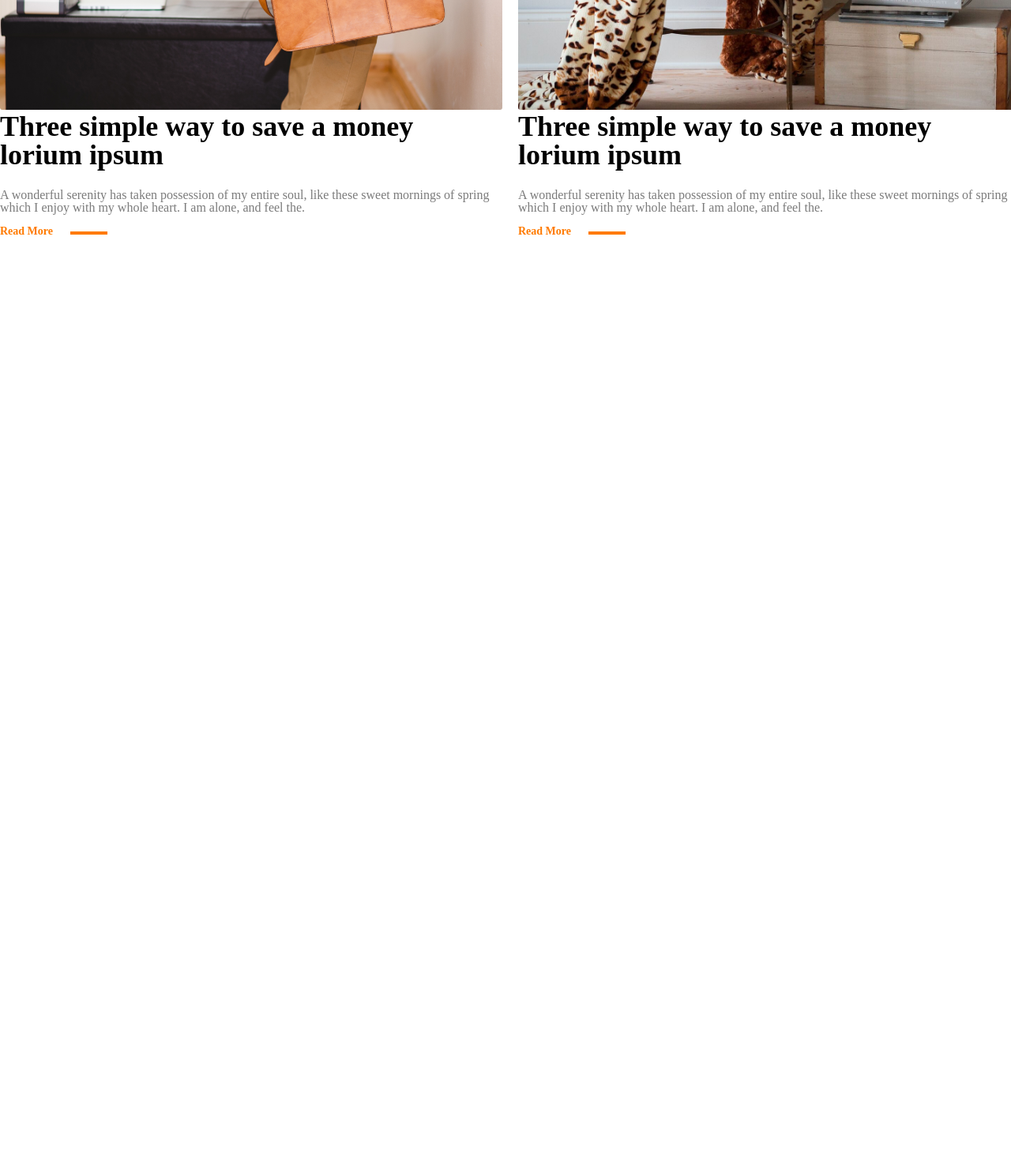
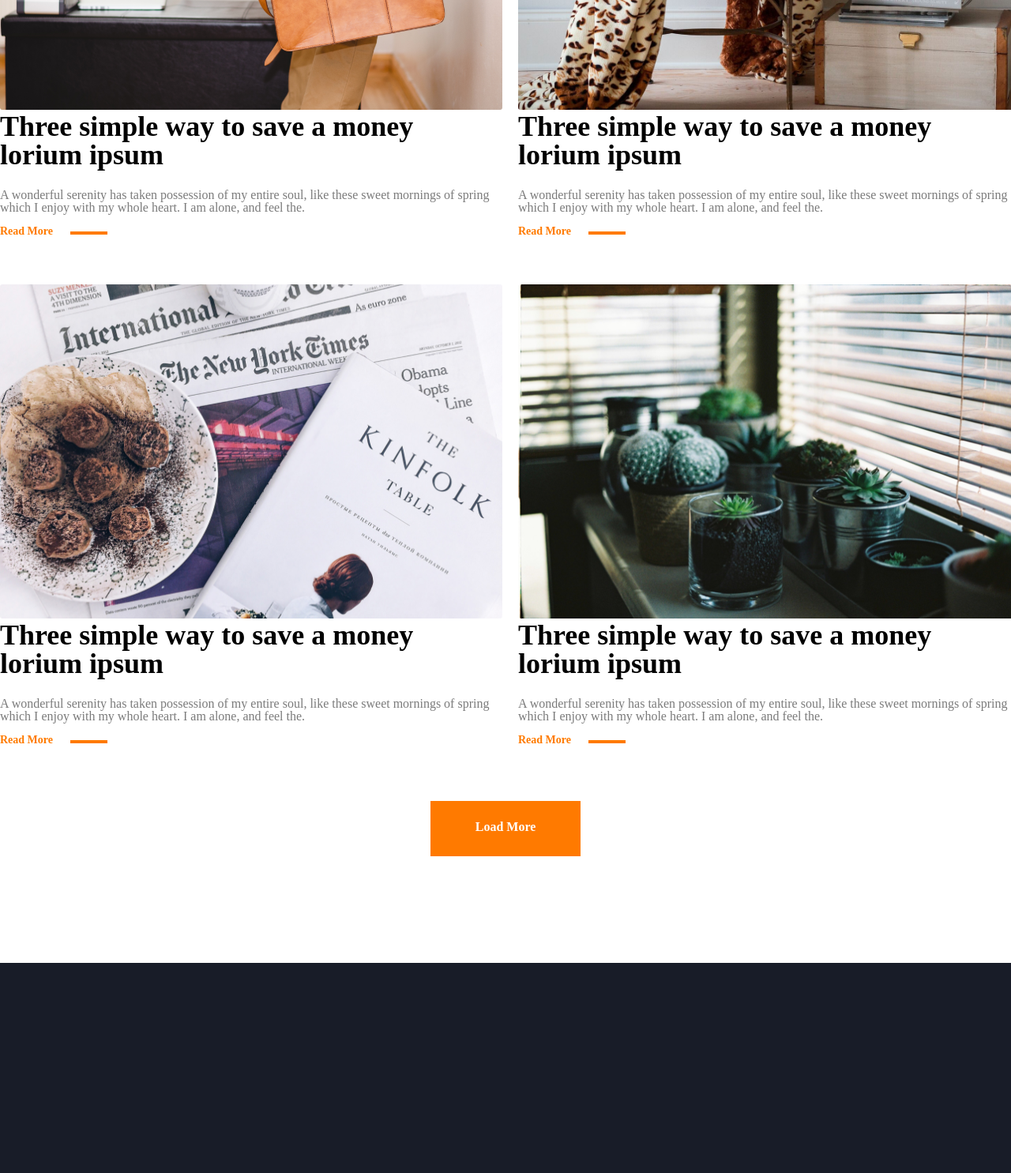
Before and after one commit to WalKer-5/apple, a plain HTML site: page index.html in a window 1280 px wide. Shown: the part 967-2452 px from the top of the page at 79% size. Before the commit the page ends 1267 px from the top, so only its background shows below. Drawn offline with Linux system fonts and the light colour scheme.

Commit message:
add background section

```diff
--- a/CSS/style.css
+++ b/CSS/style.css
@@ -111,3 +111,29 @@
     display: inline-block;
     margin-left: 18px;
 }
+/*Margin TOP*/
+.margin {
+    margin-top: 60px;
+}
+/*Load More BOX*/
+.load-more{
+    background-color: #FF7A00;
+    width: 190px;
+    height: 70px;
+    margin: 0 auto;
+    margin-top: 70px;
+    text-align: center;
+    padding: 25px;
+}
+.load--more {
+    font-weight: bolder;
+    font-size: 16px;
+    color: white;
+}
+/*Background Section*/
+.background-section{
+    width: 100%;
+    height: 266px;
+    background-color: #181C28;
+    margin-top: 135px;
+}
--- a/index.html
+++ b/index.html
@@ -1,6 +1,5 @@
 <!DOCTYPE html>
 <html lang="en">
-
 <head>
     <meta charset="UTF-8">
     <meta http-equiv="X-UA-Compatible" content="IE=edge">
@@ -10,7 +9,6 @@
     <link rel="stylesheet" href="CSS/reset.css">
     <link rel="stylesheet" href="CSS/style.css">
 </head>
-
 <body>
     <!--Start Header-->
     <header class="fixed">
@@ -87,8 +85,45 @@
                 </div>
                 <p class="read-more">Read More </p>
             </div>
+            <!---->
+            <div class="left-block float-left margin">
+                <img src="Images/unknown3.png" alt="photo">
+                <div class="small-container">
+                    <h1 class="Container-h1">
+                        Three simple way to save a money lorium ipsum
+                    </h1>
+                </div>
+                <div class="para-cont">
+                    <p>
+                        A wonderful serenity has taken possession of my entire soul, like these sweet mornings of spring
+                        which I enjoy with my whole heart. I am alone,
+                        and feel the.
+                    </p>
+                </div>
+                <p class="read-more">Read More </p>
+            </div>
+            <div class="right-block float-left margin">
+                <img src="Images/unknown4.png" alt="photo">
+                <div class="small-container">
+                    <h1 class="Container-h1">
+                        Three simple way to save a money lorium ipsum
+                    </h1>
+                </div>
+                <div class="para-cont">
+                    <p>
+                        A wonderful serenity has taken possession of my entire soul, like these sweet mornings of spring
+                        which I enjoy with my whole heart. I am alone,
+                        and feel the.
+                    </p>
+                </div>
+                <p class="read-more">Read More </p>
+            </div>
+        </div>
+        <div class="load-more">
+            <p class="load--more">Load More</p>
         </div>
     </section>
+    <!--Background Section-->
+    <section class="background-section"></section>
 </body>
-
 </html>
```
Also changed, not shown: Images/unknown3.png (added), Images/unknown4.png (added).
